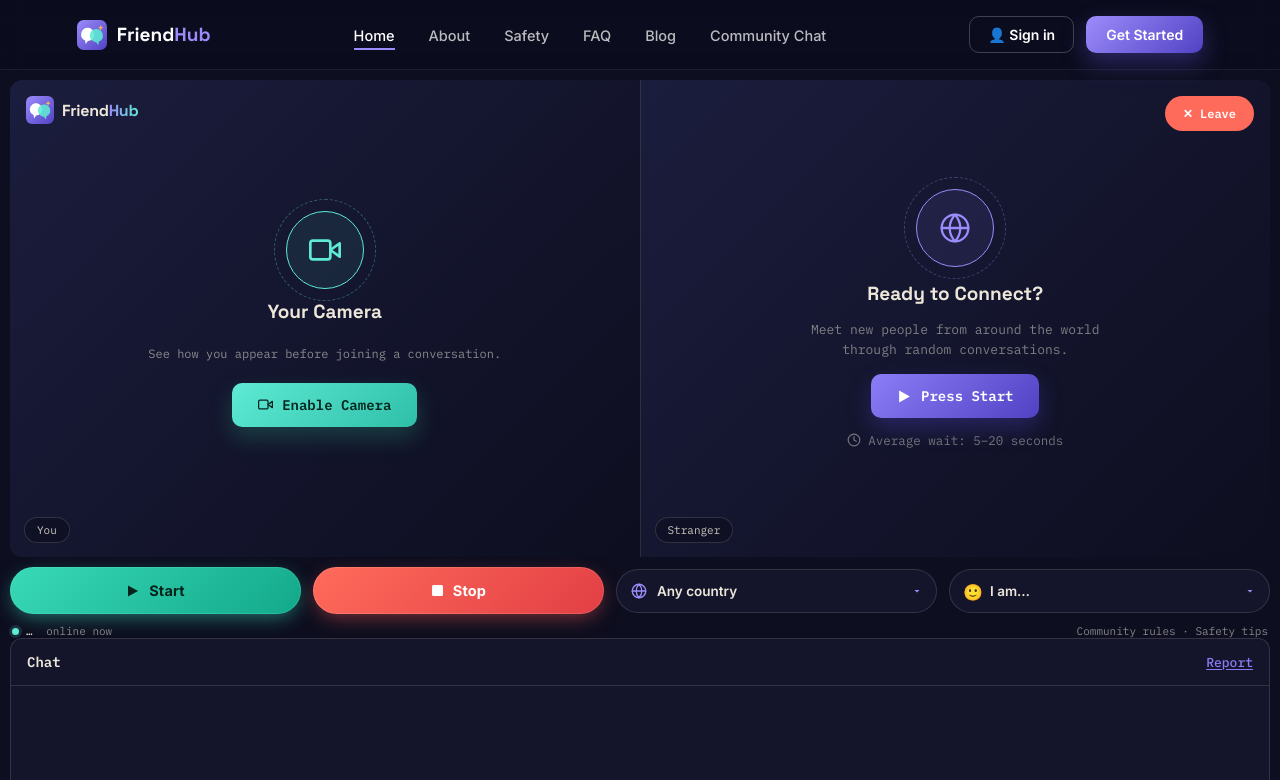
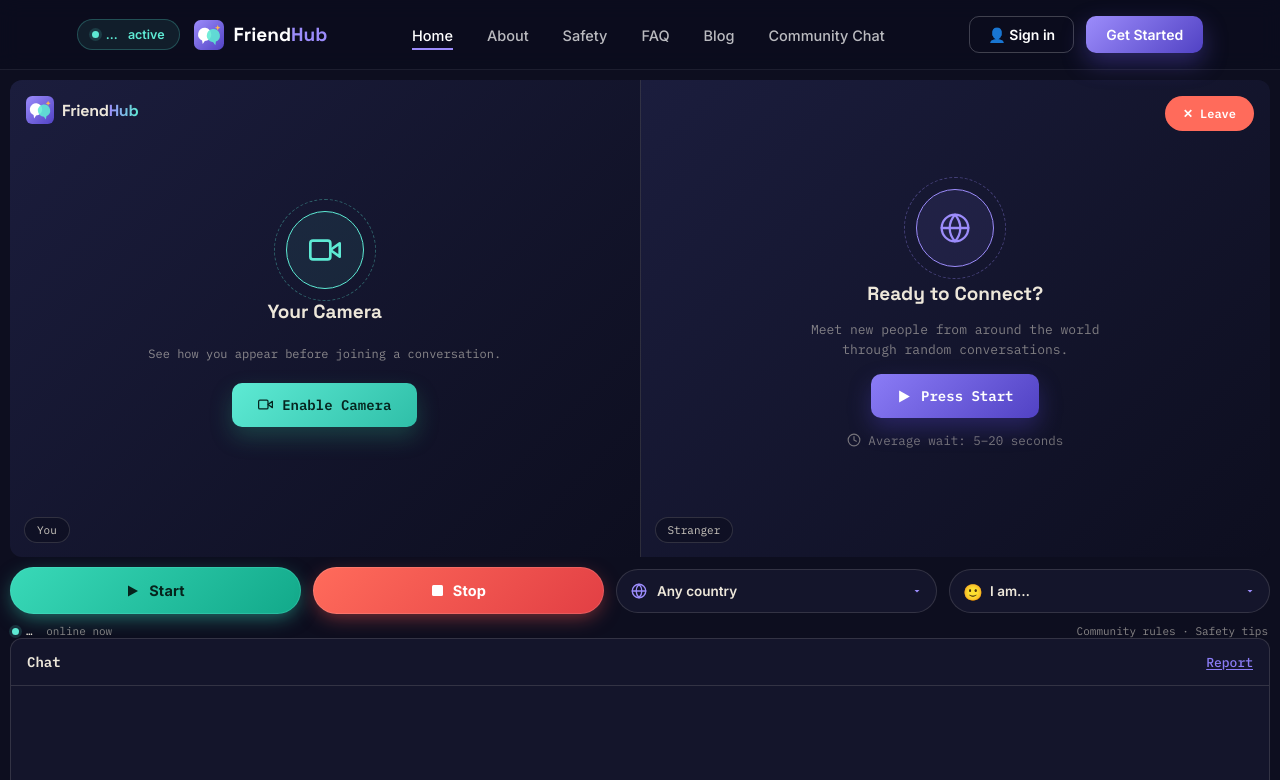
Before and after one commit to solus-stay-focused/friendhub, a plain HTML site: page index.html in a window 1280 px wide. Shown: the top 780 px of the page. Drawn offline with Linux system fonts and the light colour scheme; no server answers.

Commit message:
Update index.html

```diff
--- a/index.html
+++ b/index.html
@@ -592,6 +592,34 @@
     font-family:'Space Grotesk',sans-serif; font-weight:700; font-size:19px; color:#fff;
   }
   .vcnav-brand span em{ font-style:normal; color:var(--hp-blue-light); }
+  .vcnav-left{
+  display:flex;
+  align-items:center;
+  gap:14px;
+}
+.vcnav-status{
+  display:flex;
+  align-items:center;
+  gap:7px;
+  background:rgba(94,234,212,0.08);
+  border:1px solid rgba(94,234,212,0.25);
+  border-radius:999px;
+  padding:7px 14px;
+  font-size:12.5px;
+  font-weight:600;
+  color:#5EEAD4;
+  font-family:'Inter',sans-serif;
+  white-space:nowrap;
+}
+.vcnav-status .dot{
+  width:7px; height:7px; border-radius:50%;
+  background:#5EEAD4;
+  box-shadow:0 0 0 3px rgba(94,234,212,0.15);
+  flex:none;
+}
+@media (max-width:640px){
+  .vcnav-status span.label{ display:none; }
+}
   .vcnav-links{
     display:flex; align-items:center; gap:34px;
     list-style:none; margin:0; padding:0;
@@ -1149,6 +1177,8 @@
 
 <nav class="vcnav">
   <div class="vcnav-inner">
+    <div class="vcnav-left">
+  <span class="vcnav-status"><span class="dot"></span><span id="vcNavOnlineCount">…</span><span class="label">&nbsp;active</span></span>
   <a class="vcnav-brand" href="/">
     <svg viewBox="0 0 100 100" xmlns="http://www.w3.org/2000/svg" aria-hidden="true">
       <defs>
@@ -1164,6 +1194,7 @@
     </svg>
     <span>Friend<em>Hub</em></span>
   </a>
+</div>
     <ul class="vcnav-links">
       <li><a href="/" class="active">Home</a></li>
       <li><a href="/">About</a></li>
@@ -2039,6 +2070,7 @@
   const onlineCountEl = document.getElementById('vcOnlineCount');
   const onlineDebugEl = document.getElementById('vcOnlineDebug');
   const infoOnlineCountEl = document.getElementById('vcInfoOnlineCount');
+  const navOnlineCountEl = document.getElementById('vcNavOnlineCount');
   const chatLog = document.getElementById('vcChatLog');
   const chatInput = document.getElementById('vcChatInput');
   const chatSendBtn = document.getElementById('vcChatSendBtn');
@@ -2323,6 +2355,7 @@
       const text = snap.size.toLocaleString();
 if (onlineCountEl) onlineCountEl.textContent = text;
 if (infoOnlineCountEl) infoOnlineCountEl.textContent = text;
+if (navOnlineCountEl) navOnlineCountEl.textContent = text;
       clearOnlineDebug();
     }).catch((err) => {
       // Surface this loudly — a silently-swallowed error here is exactly how a fake
@@ -2332,6 +2365,7 @@
       // deployed (hard-refresh / check the deployed source).
       if (onlineCountEl) onlineCountEl.textContent = '—';
       if (infoOnlineCountEl) infoOnlineCountEl.textContent = '—';
+      if (navOnlineCountEl) navOnlineCountEl.textContent = '—';
       if (!myUid && err && err.code === 'permission-denied') return; // expected in the instant before anonymous auth resolves
       console.error('[FriendHub] online count query failed — number will stay stuck until this is fixed:', err);
       showOnlineDebug('count query failed: ' + (err && err.code ? err.code : err && err.message ? err.message : 'unknown'));
```
Lines whose indentation alone changed are shown as unchanged.
